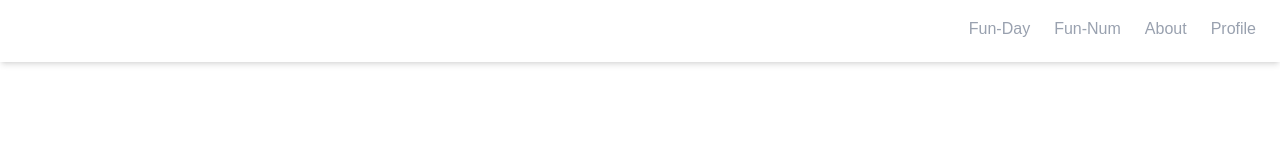
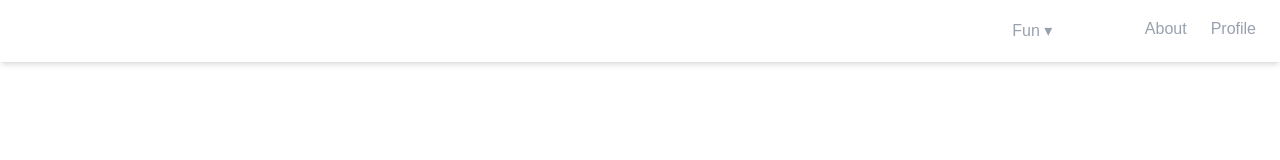
Before and after one commit to ZeeKotomori/Fun-Me-, a Next.js app: page / in a window 1280 px wide. Shown: the top 160 px of the page. Built offline with nearby package versions, Linux system fonts and the light colour scheme.

Commit message:
feat: enhance Navbar with dropdown for fun items and improve mobile menu

```diff
--- a/src/app/components/Navbar.tsx
+++ b/src/app/components/Navbar.tsx
@@ -3,30 +3,45 @@
 import Link from 'next/link';
 import { usePathname } from 'next/navigation';
 import clsx from 'clsx';
-import { useState } from 'react';
-import { Menu, X } from 'lucide-react'; // install lucide-react untuk ikon
+import { useState, useRef } from 'react';
+import { Menu, X } from 'lucide-react';
 
 export default function Navbar() {
     const pathname = usePathname();
     const [isOpen, setIsOpen] = useState(false);
+    const [isDropdownOpen, setIsDropdownOpen] = useState(false);
+    const closeTimeout = useRef<NodeJS.Timeout | null>(null);
+
+    const funItems = [
+        { label: 'Fun-Day', href: '/fun-fact/today' },
+        { label: 'Fun-Num', href: '/fun-fact/number' },
+        { label: 'Leave Note', href: '/notes/new' },
+    ];
 
     const navItems = [
         { label: 'Home', href: '/' },
-        { label: 'Fun-Day', href: '/fun-fact/today' },
-        { label: 'Fun-Num', href: '/fun-fact/number' },
         { label: 'About', href: '/about' },
         { label: 'Profile', href: '/profile' },
     ];
 
+    const handleMouseEnter = () => {
+        if (closeTimeout.current) clearTimeout(closeTimeout.current);
+        setIsDropdownOpen(true);
+    };
+
+    const handleMouseLeave = () => {
+        closeTimeout.current = setTimeout(() => {
+            setIsDropdownOpen(false);
+        }, 500); // delay 1 detik
+    };
+
     return (
         <nav className="w-full px-6 py-4 shadow-md text-white font-[var(--font-geist-sans)]">
             <div className="flex justify-between items-center">
-                {/* Logo */}
                 <Link href="/" className="text-xl font-bold">
                     Fun Me!
                 </Link>
 
-                {/* Hamburger Icon for mobile */}
                 <button
                     onClick={() => setIsOpen(!isOpen)}
                     className="md:hidden focus:outline-none"
@@ -34,8 +49,38 @@ export default function Navbar() {
                     {isOpen ? <X size={24} /> : <Menu size={24} />}
                 </button>
 
-                {/* Menu Items (desktop) */}
+                {/* Desktop menu */}
                 <div className="hidden md:flex items-center gap-6">
+                    {/* Fun dropdown */}
+                    <div
+                        className="relative"
+                        onMouseEnter={handleMouseEnter}
+                        onMouseLeave={handleMouseLeave}
+                    >
+                        <span className="cursor-pointer text-gray-400 hover:text-white transition-all font-medium">
+                            Fun ▾
+                        </span>
+                        {isDropdownOpen && (
+                            <div className="absolute z-10 flex flex-col bg-black border border-white/20 mt-2 rounded w-40 shadow-md">
+                                {funItems.map((subItem) => (
+                                    <Link
+                                        key={subItem.href}
+                                        href={subItem.href}
+                                        className={clsx(
+                                            'px-4 py-2 hover:bg-white/10',
+                                            pathname === subItem.href
+                                                ? 'text-white font-semibold'
+                                                : 'text-gray-300'
+                                        )}
+                                    >
+                                        {subItem.label}
+                                    </Link>
+                                ))}
+                            </div>
+                        )}
+                    </div>
+
+                    {/* Other nav items */}
                     {navItems.map((item) => (
                         <Link
                             key={item.href}
@@ -53,9 +98,24 @@ export default function Navbar() {
                 </div>
             </div>
 
-            {/* Mobile Menu Dropdown */}
+            {/* Mobile */}
             {isOpen && (
                 <div className="mt-4 flex flex-col gap-4 md:hidden">
+                    {funItems.map((item) => (
+                        <Link
+                            key={item.href}
+                            href={item.href}
+                            onClick={() => setIsOpen(false)}
+                            className={clsx(
+                                'block border-b pb-1',
+                                pathname === item.href
+                                    ? 'text-white border-white font-semibold'
+                                    : 'text-gray-400 hover:text-white'
+                            )}
+                        >
+                            {item.label}
+                        </Link>
+                    ))}
                     {navItems.map((item) => (
                         <Link
                             key={item.href}
```
